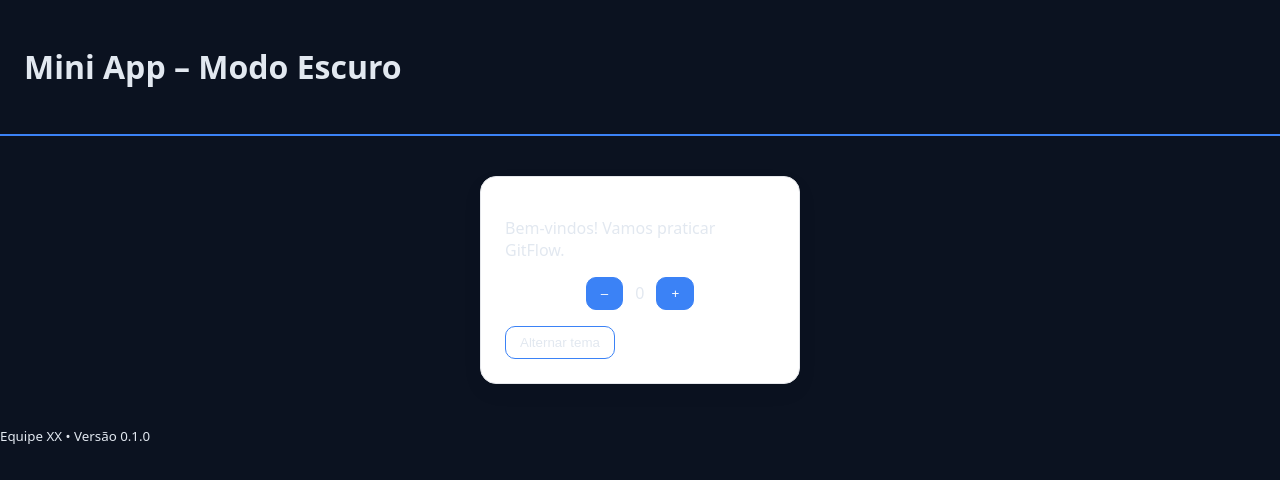
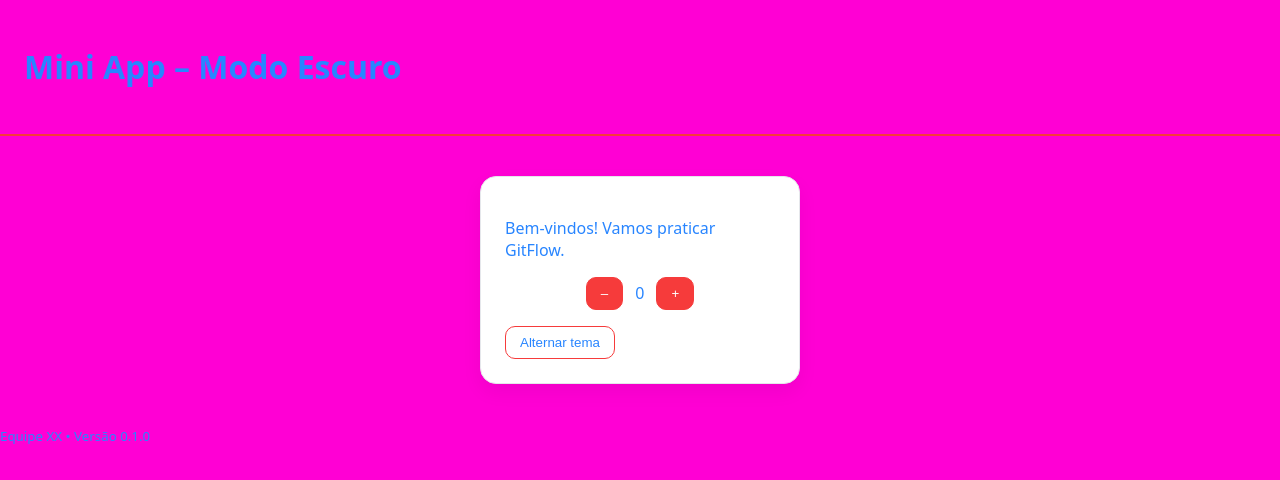
Before and after one commit to anasarahfeijo/Trabalho_Git_Unidade2, a plain HTML site: page index.html in a window 1280 px wide. Both pictures are taken after a click on the button "Alternar tema". Drawn offline with Linux system fonts and the light colour scheme.

Commit message:
Yu commit

```diff
--- a/app.js
+++ b/app.js
@@ -12,7 +12,7 @@ function setCount(newValue) {
 let state = { count: 0, dark: false };
 
 elIncrement.addEventListener("click", () => {
-  state.count += 1;
+  state.count += 2;
   setCount(state.count);
 });
 
@@ -23,8 +23,8 @@ elDecrement.addEventListener("click", () => {
 
 elToggleTheme.addEventListener("click", () => {
   state.dark = !state.dark;
-  document.documentElement.style.setProperty("--bg", state.dark ? "#0b1220" : "#f8fafc");
-  document.documentElement.style.setProperty("--text", state.dark ? "#e2e8f0" : "#0f172a");
+  document.documentElement.style.setProperty("--bg", state.dark ? "#ff00d4" : "#17ebb6");
+  document.documentElement.style.setProperty("--text", state.dark ? "#2885ff" : "#dbff0e");
   elTitle.textContent = state.dark ? "Mini App – Modo Escuro" : "Mini App – GitFlow";
   elToggleTheme.setAttribute("aria-pressed", String(state.dark));
 });
--- a/index.html
+++ b/index.html
@@ -8,7 +8,7 @@
 </head>
 <body>
   <header>
-    <h1 id="title">Mini App – GitFlow</h1>
+    <h1 id="title">MODO ESCURO</h1>
   </header>
 
   <main>
--- a/styles.css
+++ b/styles.css
@@ -1,5 +1,5 @@
 :root {
-  --primary: #3b82f6; /* azul padrão base */
+  --primary: #f63b3b; /* azul padrão base */
   --bg: #f8fafc;
   --text: #0f172a;
   --card: #ffffff;
```
